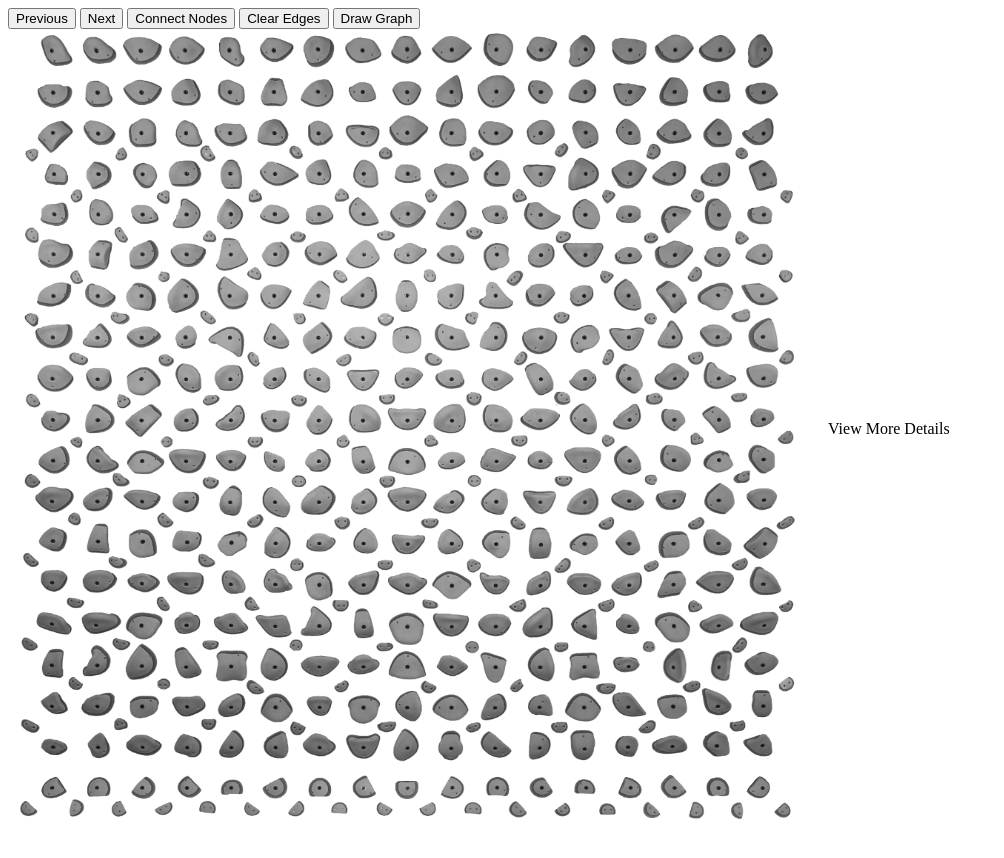
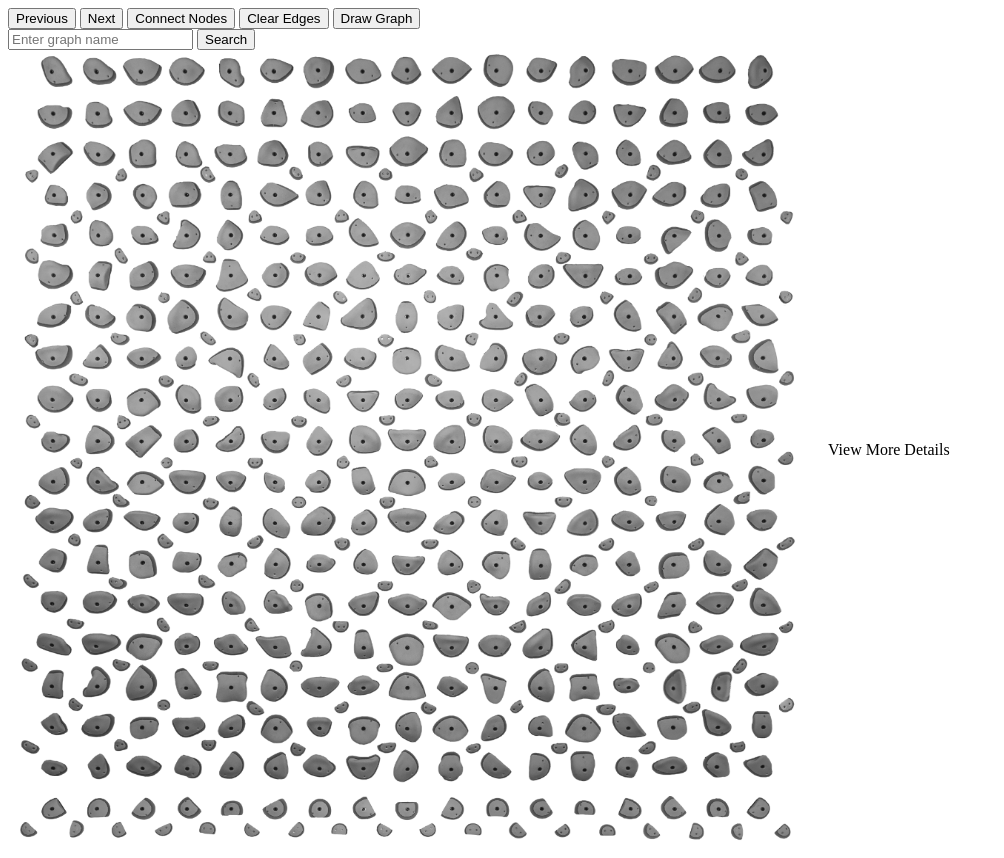
Before and after one commit to TomPlt/EdgeApp, a Flask app: page / in a window 1280 px wide. Shown: the whole page, without its empty margins (0-1004 px from the left). Before the commit the page ends 819 px from the top, so only its background shows below. Run offline with Flask 3, Linux system fonts and the light colour scheme; data that the repository does not hold is empty; parts of the project's set-up code (start-up, migrations or seed data) failed here and were passed over.

Commit message:
adding seach feature

```diff
--- a/app.py
+++ b/app.py
@@ -9,7 +9,7 @@ logging.basicConfig(level=logging.INFO)
 import sqlite3
 import ast
 
-DATABASE_FILE = 'edges.db'
+DATABASE_FILE = 'edges copy.db'
 
 
 def create_edges_table_if_not_exists():
@@ -146,6 +146,15 @@ def fetch_next_none_edge_graph_index():
     conn.close()
     return next_index[0] if next_index else None
 
+def search_for_graphs(query):
+    conn = sqlite3.connect(DATABASE_FILE)
+    cursor = conn.cursor()
+
+    cursor.execute("SELECT graph_index FROM edges WHERE name LIKE ?", (f"%{query}%",))
+    next_index = cursor.fetchone()
+    conn.close()
+    return next_index[0] if next_index else None
+
 
 def fetch_largest_graph_index_with_edges():
     conn = sqlite3.connect(DATABASE_FILE)
@@ -155,6 +164,8 @@ def fetch_largest_graph_index_with_edges():
     largest_index = cursor.fetchone()[0]
 
     conn.close()
+    return  3736
+
     return largest_index if largest_index is not None else 0
 
 
@@ -207,6 +218,18 @@ def get_graph():
     nodes = [{"id": node, "data": data} for node, data in graph_data.nodes(data=True)]
     edges = [{"source": source, "target": target} for source, target in graph_data.edges()]
     return jsonify({"nodes": nodes, "edges": edges, "graph_index": current_graph_index})
+@app.route('/searchGraphs', methods=['GET'])
+def search_graphs():
+    search_query = request.args.get('query')
+    global current_graph_index
+
+    print(search_query)
+    # Implement logic to search for graphs with the specified name
+    # This might involve querying your database or filtering your data
+    matching_graph = search_for_graphs(search_query)
+    current_graph_index = matching_graph
+    print(matching_graph)
+    return jsonify({"success": True})
 
 # adding a route which increments the graph index
 @app.route('/next', methods=['GET'])
@@ -215,6 +238,7 @@ def next_graph():
     # current_graph_index = fetch_next_none_edge_graph_index()
     current_graph_index += 1
     return jsonify({"success": True})
+
 # adding a route which decrements the graph index
 @app.route('/previous', methods=['GET'])
 def previous_graph():
--- a/static/script.js
+++ b/static/script.js
@@ -119,6 +119,26 @@ function dragended(d) {
     line = null;
     sourceNode = null;
     console.log(`Current edges array:`, edges);
+}
+function searchGraphs() {
+    const query = document.getElementById('searchInput').value;
+    fetch('/searchGraphs?query=' + encodeURIComponent(query))
+        .then(response => response.json())
+        .then(graphIndex => {
+            // Assuming the response is an integer (graph index)
+            displaySearchResults(graphIndex);  // Pass the graph index to the function
+        })
+        .catch(error => console.error('Error:', error));
+}
+
+function displaySearchResults(graphIndex) {
+    navigateToGraph(graphIndex);  // Call navigateToGraph with the graph index
+}
+
+function navigateToGraph(graphIndex) {
+    current_graph_index = graphIndex;  // Update the current graph index
+    fetchGraphData();  // Fetch and display the graph
+    fetchClimbName(graphIndex);  // Fetch and display the climb name
 }
 
 function fetchEdgesData() {
@@ -377,17 +397,24 @@ function navigate(direction) {
     edgeIndex = 0;
     edges = [];
 }
-// Listen for keyboard events
-document.addEventListener('keydown', (event) => {
-    // Check if the event key is 'w' (for next) or 'a' (for previous)
-    if (event.key === 'w') {
-        // Navigate to the next page here
-        navigate('next');
-    } else if (event.key === 'a') {
-        // Navigate to the previous page here
-        navigate('previous');
+// search button press with enter key
+document.getElementById('searchInput').addEventListener('keyup', function(event) {
+    // Check if the pressed key is the Enter key
+    if (event.key === 'Enter' || event.keyCode === 13) {
+        searchGraphs(); // Call the searchGraphs function
     }
 });
+// // Listen for keyboard events
+// document.addEventListener('keydown', (event) => {
+//     // Check if the event key is 'w' (for next) or 'a' (for previous)
+//     if (event.key === 'w') {
+//         // Navigate to the next page here
+//         navigate('next');
+//     } else if (event.key === 'a') {
+//         // Navigate to the previous page here
+//         navigate('previous');
+//     }
+// });
 
 
 fetchGraphData();
--- a/templates/index.html
+++ b/templates/index.html
@@ -5,6 +5,15 @@
     <meta charset="UTF-8">
     <title>Graph Editor</title>
     <style>
+        .search-result {
+            cursor: pointer;
+            margin: 5px;
+            padding: 5px;
+            border: 1px solid #ddd;
+            border-radius: 4px;
+            background-color: #f9f9f9;
+        }
+
         #mainContainer {
             display: flex;
         }
@@ -44,7 +53,11 @@
     <button id="toggleConnectMode">Connect Nodes</button>
     <button id="clearEdgesButton">Clear Edges</button>
     <button id="drawGraphButton" onclick="fetchGraphData()">Draw Graph</button>
-
+    <div>
+        <input type="text" id="searchInput" placeholder="Enter graph name">
+        <button onclick="searchGraphs()">Search</button>
+    </div>
+    <div id="searchResults"></div>
     <div id="mainContainer">
         <div id="graphContainer">
             <img src="/static/images/kilter_large_holds.png" id="wallImage1" alt="Climbing Wall 1">
```
Also changed, not shown: edges copy.db, edges.db.
